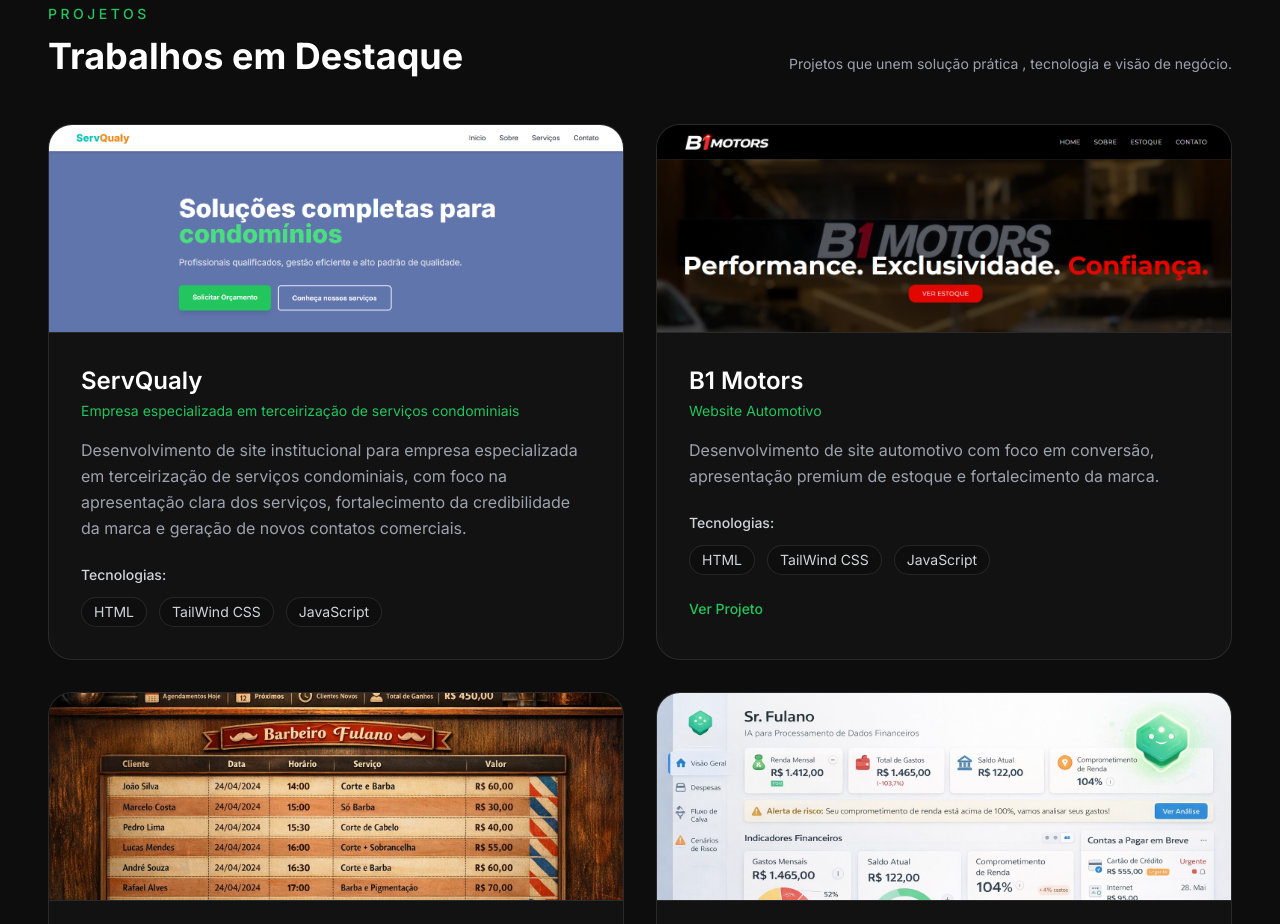
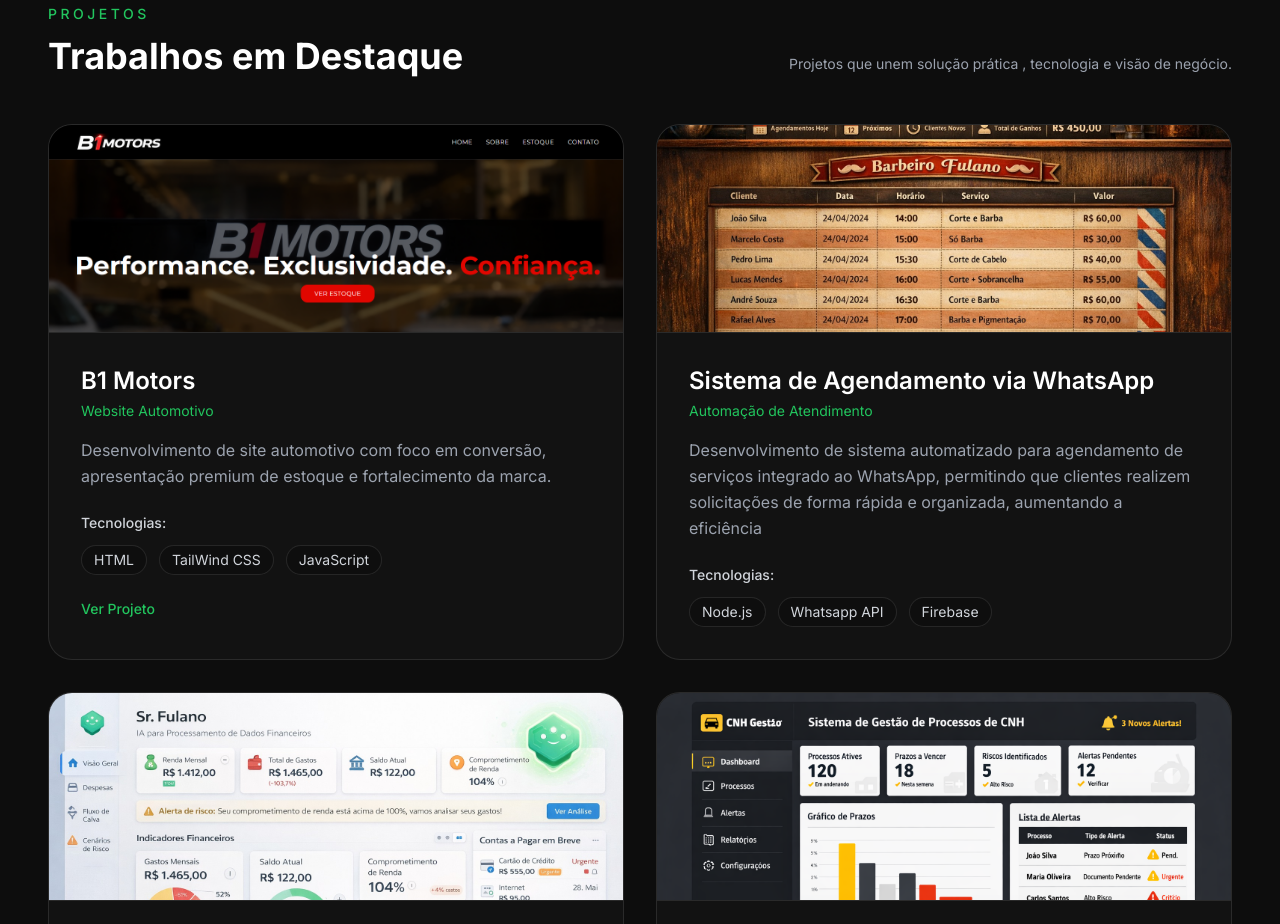
Before and after one commit to adineves/adler-neves, a website: page index.html in a window 1280 px wide. Shown: the part 1420-2344 px from the top of the page. Drawn offline with Linux system fonts and the light colour scheme.

Commit message:
Add files via upload

```diff
--- a/index.html
+++ b/index.html
@@ -152,34 +152,6 @@
 
             <div class="grid gap-8 md:grid-cols-2">
 
-                <!-- *Card 1* -->
-                <article class="overflow-hidden rounded-3xl border border-white/10 bg-secondary/80 transition duration-300 hover:-translate-y-1 hover:border-accent/30">
-
-                    <div class="h-52 w-full overflow-hidden border-b border-white/10">
-                        <img
-                        src="./assets/images/projetos/servqualy.png"
-                        alt="ServQualy"
-                        class="h-full w-full object-cover object-top">
-                    </div>
-
-                    <div class="p-8">
-                        <h3 class="text-2xl font-semibold">ServQualy</h3>
-                        <p class="mt-1 text-sm text-accent">Empresa especializada em terceirização de serviços condominiais</p>
-
-                        <p class="mt-4 leading-relaxed text-gray-400">Desenvolvimento de site institucional para empresa especializada em terceirização de serviços condominiais, com foco na apresentação clara dos serviços, fortalecimento da credibilidade da marca e geração de novos contatos comerciais.</p>
-
-                        <div class="mt-6">
-                            <p class="mb-3 text-sm font-medium text-gray-300">Tecnologias:</p>
-
-                            <div class="flex flex-wrap gap-3">
-                                <span class="rounded-full border border-white/10 bg-black/20 px-3 py-1 text-sm text-gray-300">HTML</span>
-                                <span class="rounded-full border border-white/10 bg-black/20 px-3 py-1 text-sm text-gray-300">TailWind CSS</span>
-                                <span class="rounded-full border border-white/10 bg-black/20 px-3 py-1 text-sm text-gray-300">JavaScript</span>
-                            </div>
-                        </div>
-
-                    </div>
-                </article>
 
                 <!-- *Card 2* -->
                 <article class="overflow-hidden rounded-3xl border border-white/10 bg-secondary/80 transition duration-300 hover:-translate-y-1 hover:border-accent/30">
```
